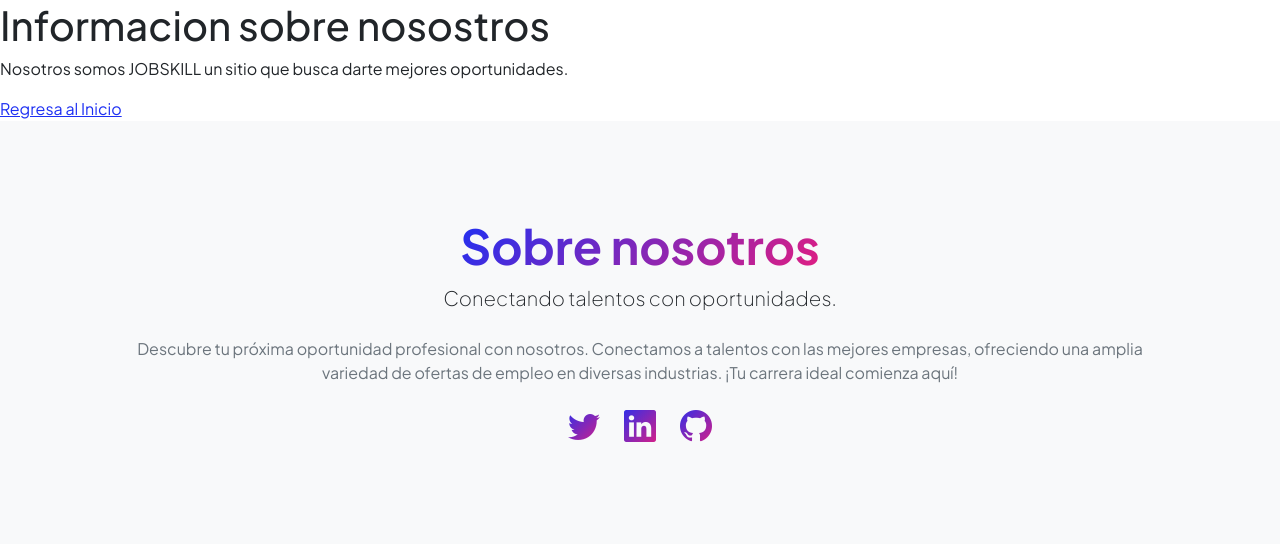
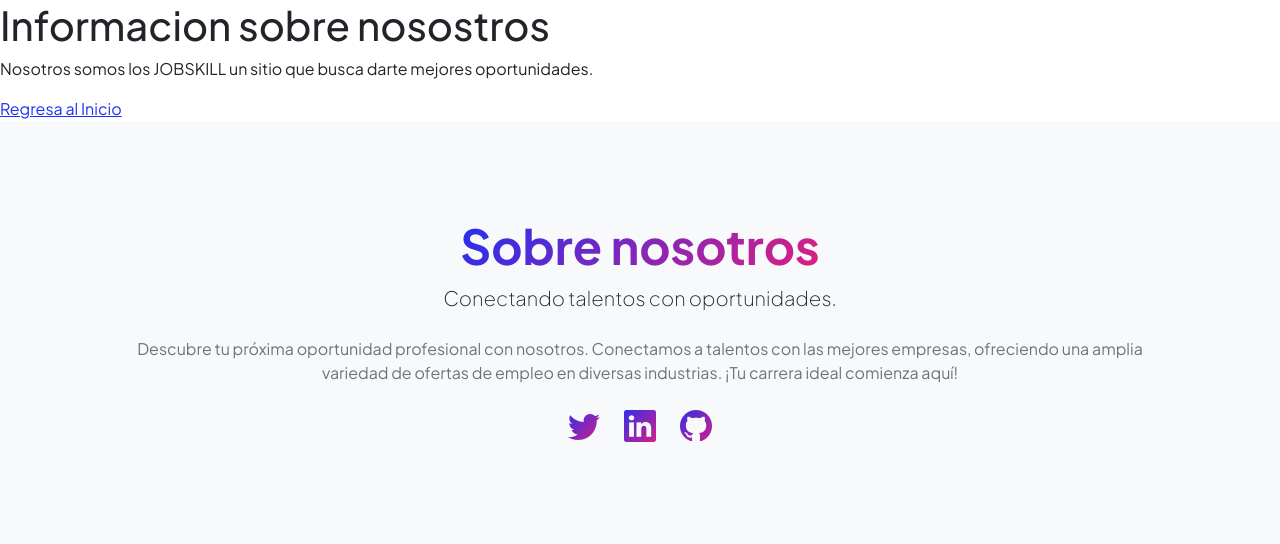
Before and after one commit to JOBSKILL2024/proyectoJOBSKILL, a Django app: page /contenido/ in a window 1280 px wide. Shown: the part 71-615 px from the top of the page. Run offline with Django 4.2, Linux system fonts and the light colour scheme; some libraries are stand-ins or nearby versions.

Commit message:
Prueba de commit

```diff
--- a/jobskill/jobskill1/templates/jobskill1/contenido.html
+++ b/jobskill/jobskill1/templates/jobskill1/contenido.html
@@ -6,7 +6,7 @@
 {% block content %}
 
 <h1>Informacion sobre nosostros</h1>
-<p>Nosotros somos JOBSKILL un sitio que busca darte mejores oportunidades.</p>
+<p>Nosotros somos los JOBSKILL un sitio que busca darte mejores oportunidades.</p>
 
 <a href="">Regresa al Inicio</a>
 
```
